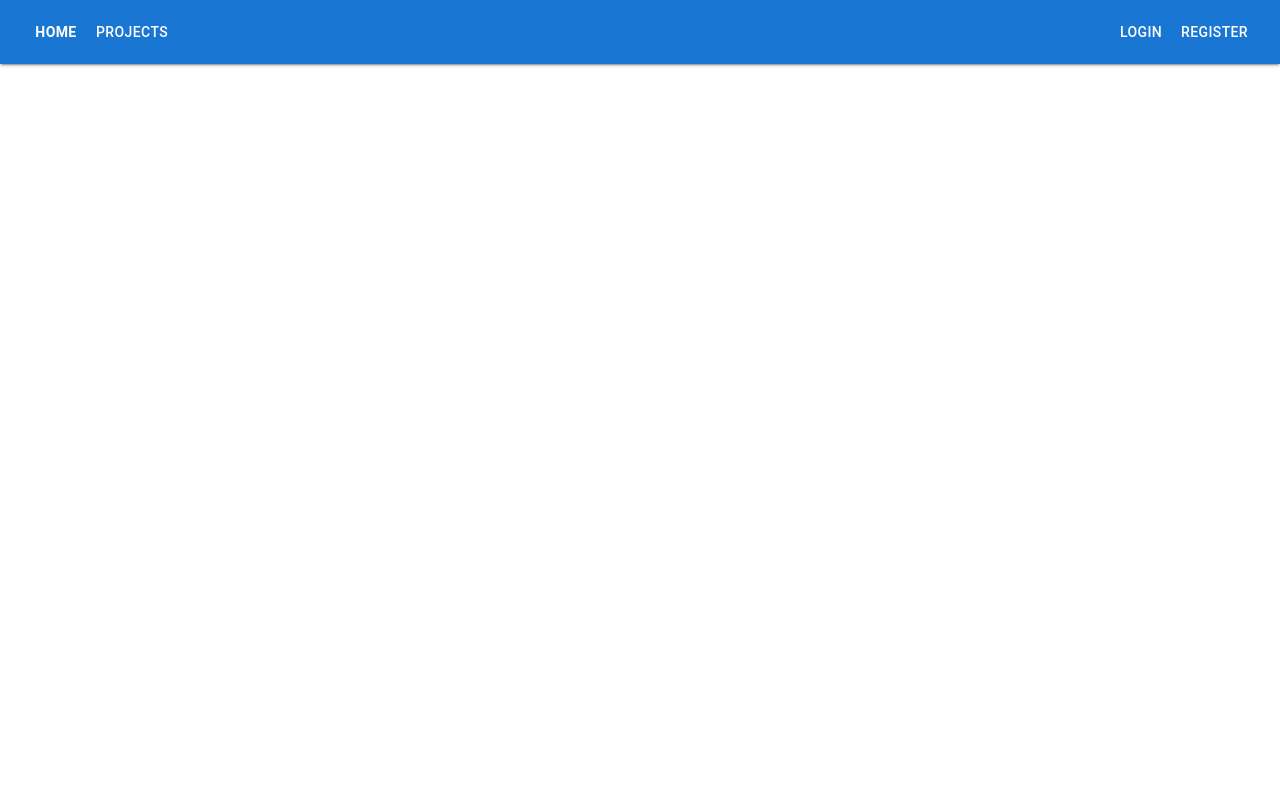
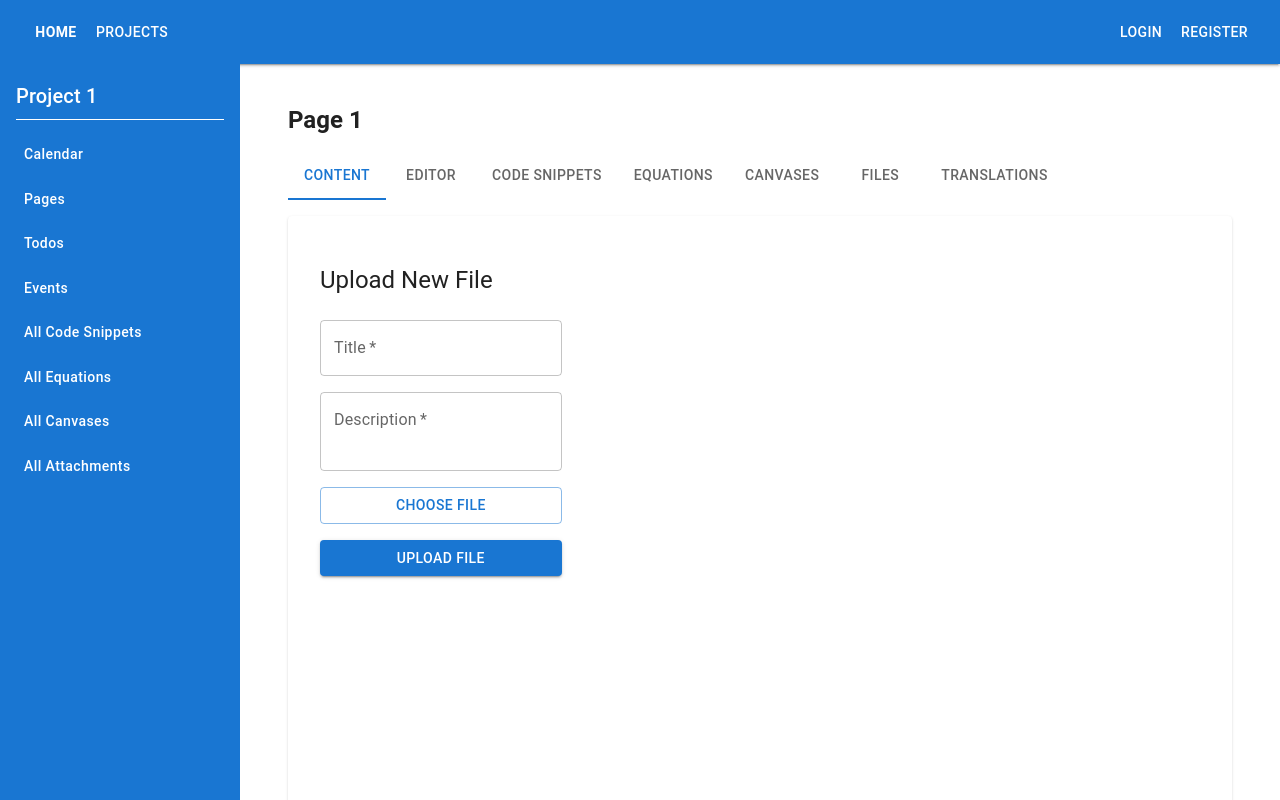
Before and after one commit to Maple-Lazuli/one-place-v3, a React (Vite) app in the folder ui/: page /projects/project/1/pages/page/1/files/upload in a window 1280 px wide. Built offline with nearby package versions, Linux system fonts and the light colour scheme.

Commit message:
implemented files

```diff
--- a/ui/src/App.jsx
+++ b/ui/src/App.jsx
@@ -36,6 +36,8 @@ import ViewEquation from './components/projects/project/pages/ViewEquation'
 import CreateEquationForm from './components/projects/project/pages/CreateEquation'
 import UpdateEquationForm from './components/projects/project/pages/UpdateEquation'
 import PageEquations from './components/projects/project/pages/Equations'
+import PageFiles from './components/projects/project/pages/Files'
+import UploadFileForm from './components/projects/project/pages/UploadFile'
 
 import Box from '@mui/material/Box'
 
@@ -114,7 +116,10 @@ export default function App () {
                       element={<ViewSnippet />}
                     />
                     <Route path='equations' element={<PageEquations />} />
-                    <Route path='equations/create' element={<CreateEquationForm />} />
+                    <Route
+                      path='equations/create'
+                      element={<CreateEquationForm />}
+                    />
                     <Route
                       path='equations/update/:equation_id'
                       element={<UpdateEquationForm />}
@@ -122,6 +127,11 @@ export default function App () {
                     <Route
                       path='equations/view/:equation_id'
                       element={<ViewEquation />}
+                    />
+                    <Route path='files' element={<PageFiles />} />
+                    <Route
+                      path='files/upload'
+                      element={<UploadFileForm />}
                     />
                   </Route>
 
--- a/ui/src/components/projects/project/pages/FileCard.jsx
+++ b/ui/src/components/projects/project/pages/FileCard.jsx
@@ -0,0 +1,102 @@
+import React from 'react'
+import {
+  Card,
+  CardContent,
+  Typography,
+  Box,
+  Button,
+  Stack
+} from '@mui/material'
+import { useParams } from 'react-router-dom'
+
+export default function FileCard ({
+  name,
+  description,
+  filename,
+  upload_date,
+  file_id,
+  onDelete
+}) {
+  const { project_id, page_id } = useParams()
+
+  const handleDelete = async file_id => {
+    try {
+      const res = await fetch('/api/files/file', {
+        method: 'DELETE',
+        headers: {
+          'Content-Type': 'application/json'
+        },
+        credentials: 'include',
+        body: JSON.stringify({ file_id: file_id })
+      })
+
+      const data = await res.json()
+      if (data.status === 'success') {
+        onDelete?.(file_id)
+      } else {
+        console.error(data.message)
+      }
+    } catch (err) {
+      console.error('Delete failed', err)
+    }
+  }
+
+  const handleDownload = async () => {
+    try {
+      const res = await fetch(`/api/files/file?id=${file_id}`, {
+        credentials: 'include'
+      })
+      if (!res.ok) throw new Error('Failed to download file')
+
+      const blob = await res.blob()
+      const url = window.URL.createObjectURL(blob)
+      const a = document.createElement('a')
+      a.href = url
+      a.download = filename || name || 'download'
+      document.body.appendChild(a)
+      a.click()
+      a.remove()
+      window.URL.revokeObjectURL(url)
+    } catch (err) {
+      console.error('Download failed:', err)
+    }
+  }
+
+  const readableDate = new Date(
+    upload_date > 1e12 ? upload_date : upload_date * 1000
+  ).toLocaleDateString()
+
+  return (
+    <Card sx={{ maxWidth: 400, mb: 2 }}>
+      <CardContent>
+        <Typography variant='h6' gutterBottom>
+          {name}
+        </Typography>
+        <Box sx={{ whiteSpace: 'pre-line', mb: 2 }}>
+          <Typography variant='body2' color='text.primary'>
+            {description}
+          </Typography>
+        </Box>
+        <Typography variant="caption" color="text.secondary" gutterBottom>
+          {filename}
+        </Typography>
+        <br />
+        <Typography variant="caption" color="text.secondary" gutterBottom>
+          Uploaded on: {readableDate}
+        </Typography>
+        <Stack direction='row' spacing={1}>
+          <Button variant='outlined' onClick={handleDownload}>
+            Download
+          </Button>
+          <Button
+            variant='outlined'
+            color='error'
+            onClick={() => handleDelete(file_id)}
+          >
+            Delete
+          </Button>
+        </Stack>
+      </CardContent>
+    </Card>
+  )
+}
--- a/ui/src/components/projects/project/pages/Files.jsx
+++ b/ui/src/components/projects/project/pages/Files.jsx
@@ -0,0 +1,66 @@
+import { useParams, Link } from 'react-router-dom'
+import { Typography, Box, Button, Grid } from '@mui/material'
+import { useEffect, useState } from 'react'
+import FileCard from './FileCard'
+
+export default function PageFiles () {
+  const { project_id, page_id } = useParams()
+  const [files, setFiles] = useState([])
+
+  useEffect(() => {
+    async function fetchFiles () {
+      const res = await fetch(`/api/files/files_by_page?page_id=${page_id}`, {
+        credentials: 'include'
+      })
+      const data = await res.json()
+      setFiles(data)
+    }
+
+    fetchFiles()
+  }, [page_id])
+
+  const handleDelete = deletedId => {
+    setFiles(prev => prev.filter(file => file.FileID !== deletedId))
+  }
+
+  const sortedFiles = [...files].sort((a, b) => b.upload_date - a.upload_date)
+
+  return (
+    <Box sx={{ p: 2 }}>
+      <Typography variant='h5' gutterBottom>
+        Files for Page {page_id}
+      </Typography>
+
+      <Typography variant='body1' sx={{ mb: 2 }}>
+        Files Stuff
+      </Typography>
+
+      <Button
+        component={Link}
+        to={`/projects/project/${project_id}/pages/page/${page_id}/files/upload`}
+        variant='contained'
+        sx={{ mb: 3 }}
+      >
+        Upload New File
+      </Button>
+
+      <Typography variant='h6' gutterBottom>
+        Files
+      </Typography>
+      <Grid container spacing={2}>
+        {sortedFiles.map(file => (
+          <Grid key={file.FileID}>
+            <FileCard
+              name={file.name}
+              description={file.description}
+              filename={file.filename}
+              upload_date={file.upload_date}
+              file_id={file.FileID}
+              onDelete={handleDelete}
+            />
+          </Grid>
+        ))}
+      </Grid>
+    </Box>
+  )
+}
--- a/ui/src/components/projects/project/pages/UploadFile.jsx
+++ b/ui/src/components/projects/project/pages/UploadFile.jsx
@@ -0,0 +1,136 @@
+import React, { useState } from 'react'
+import { useNavigate, useParams } from 'react-router-dom'
+import {
+  Box,
+  Button,
+  TextField,
+  Typography,
+  Alert,
+  CircularProgress
+} from '@mui/material'
+
+export default function UploadFileForm () {
+  const [title, setTitle] = useState('')
+  const [description, setDescription] = useState('')
+  const [file, setFile] = useState(null)
+  const [error, setError] = useState('')
+  const [success, setSuccess] = useState('')
+  const [loading, setLoading] = useState(false)
+
+  const { project_id, page_id } = useParams()
+  const navigate = useNavigate()
+
+  const handleSubmit = async e => {
+    e.preventDefault()
+    setError('')
+    setSuccess('')
+
+    if (!title || !file) {
+      setError('Please fill in the title and select a file.')
+      return
+    }
+
+    setLoading(true)
+
+    try {
+      const formData = new FormData()
+      formData.append('page_id', page_id)
+      formData.append('name', title)
+      formData.append('description', description)
+      formData.append('file', file)
+
+      const res = await fetch('/api/files/file', {
+        method: 'POST',
+        body: formData,
+        credentials: 'include'
+      })
+
+      let data = {}
+      try {
+        data = await res.json()
+      } catch {}
+
+      if (!res.ok) {
+        throw new Error(data.message || 'Failed to upload file.')
+      }
+
+      setSuccess(data.message || 'File uploaded successfully!')
+      setTimeout(() => {
+        navigate(
+          `/projects/project/${project_id}/pages/page/${page_id}/files`
+        )
+      }, 1000)
+    } catch (err) {
+      setError(err.message)
+    } finally {
+      setLoading(false)
+    }
+  }
+
+  return (
+    <Box
+      sx={{
+        display: 'flex',
+        gap: 4,
+        mt: 4,
+        alignItems: 'flex-start',
+        width: '30%',
+        px: 2
+      }}
+    >
+      {/* FORM */}
+      <Box
+        component='form'
+        onSubmit={handleSubmit}
+        sx={{
+          flex: 1,
+          display: 'flex',
+          flexDirection: 'column',
+          gap: 2
+        }}
+      >
+        <Typography variant='h5' component='h2' gutterBottom>
+          Upload New File
+        </Typography>
+
+        {error && <Alert severity='error'>{error}</Alert>}
+        {success && <Alert severity='success'>{success}</Alert>}
+
+        <TextField
+          label='Title'
+          value={title}
+          onChange={e => setTitle(e.target.value)}
+          required
+        />
+
+        <TextField
+          label='Description'
+          multiline
+          rows={2}
+          value={description}
+          onChange={e => setDescription(e.target.value)}
+          required
+        />
+
+        <Button variant='outlined' component='label'>
+          Choose File
+          <input
+            type='file'
+            hidden
+            onChange={e => setFile(e.target.files[0])}
+          />
+        </Button>
+
+        {file && (
+          <Typography variant='body2' sx={{ mt: -1 }}>
+            Selected file: {file.name}
+          </Typography>
+        )}
+
+        <Button variant='contained' type='submit' disabled={loading}>
+          {loading ? <CircularProgress size={24} /> : 'Upload File'}
+        </Button>
+      </Box>
+    </Box>
+  )
+}
```
Also changed, not shown: 1 other file (tests, documents, lock files or other folders).
